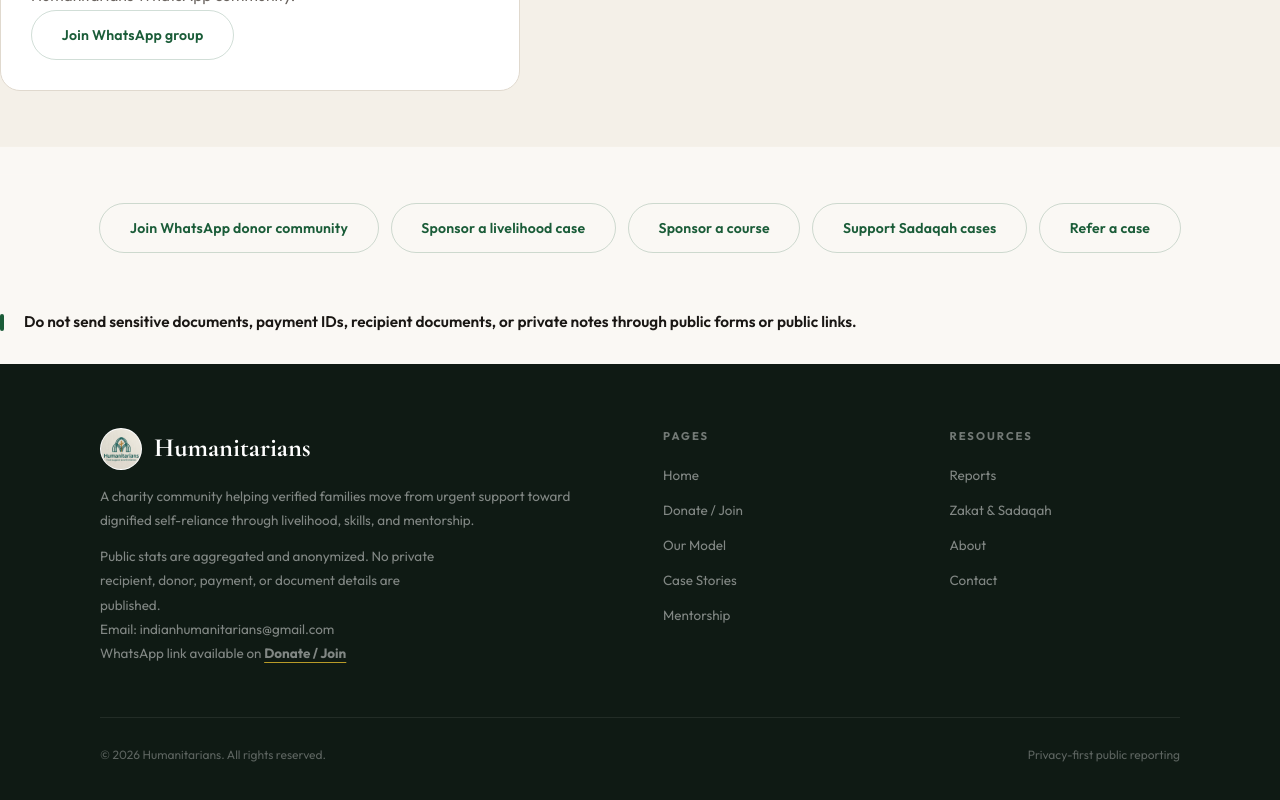
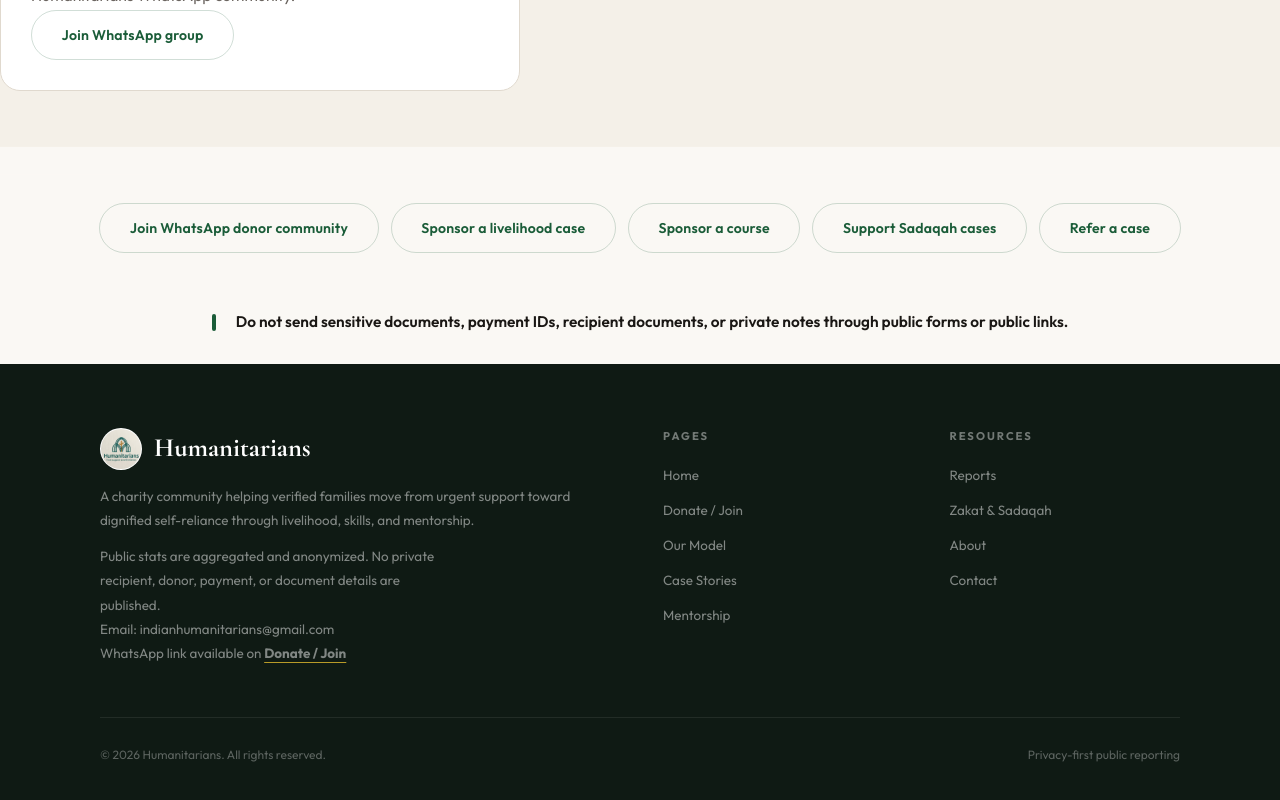
Before and after one commit to indianhumanitarians/humanitarians-website, a React (Vite) app: page /donate in a window 1280 px wide. Shown: the part 1855-2655 px from the top of the page. Built offline with nearby package versions, Linux system fonts and the light colour scheme.

Commit message:
fix css donate page

```diff
--- a/src/styles.css
+++ b/src/styles.css
@@ -2988,6 +2988,12 @@
   .cta-list {
     justify-content: center;
     padding-block: 28px;
+  }
+
+  .cta-list + aside.privacy-note {
+    width: fit-content;
+    max-width: 100%;
+    margin-inline: auto;
   }
 
   .footer-inner {
```
